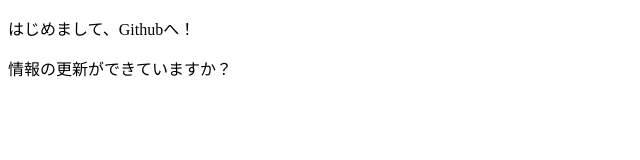
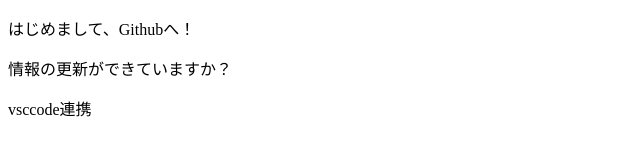
Before and after one commit to c3220065/www, a plain HTML site: page index.html in a window 1280 px wide. Shown: the whole page, without its empty margins (0-640 px from the left). Drawn offline with Linux system fonts and the light colour scheme.

Commit message:
update2025_5_14

```diff
--- a/index.html
+++ b/index.html
@@ -9,5 +9,6 @@
 <body>
    <p>はじめまして、Githubへ！</p>
    <p>情報の更新ができていますか？</p>
+   <p>vsccode連携</p>
 </body>
 </html>
```
